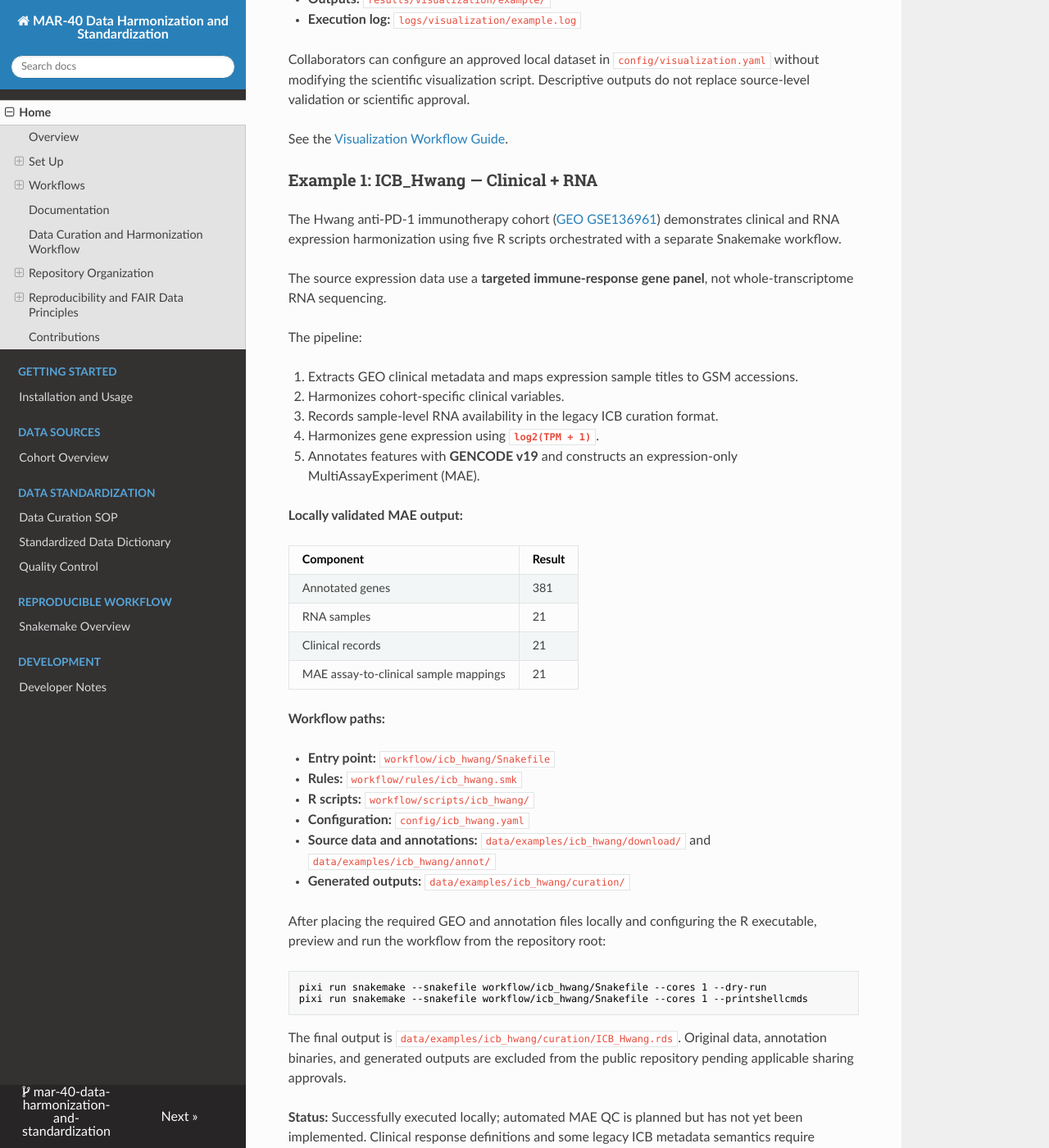
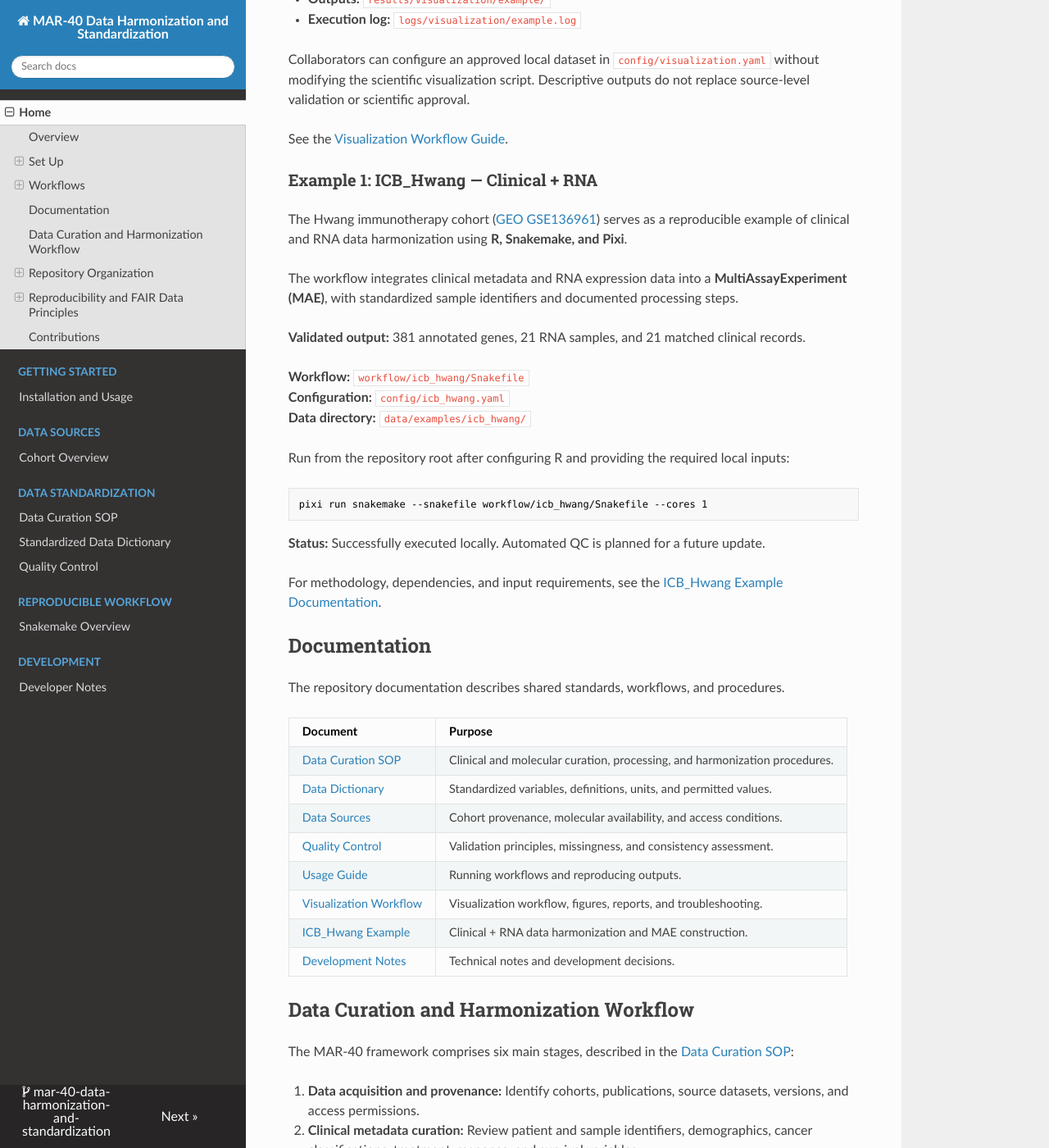
Before and after one commit to bhklab/mar40-data-harmonization, an MkDocs documentation site: the page built from docs/README.md, in a window 1280 px wide and 1400 px high, scrolled down 2536 px. Shown: the whole window at 82% size. Built offline with MkDocs 1.6.1, drawn with Linux system fonts in a browser that asks for light colours; nearby versions of some CDN libraries; some of the changed text lies outside the part shown.

Commit message:
Simplify ICB Hwang example in README

````diff
--- a/docs/README.md
+++ b/docs/README.md
@@ -99,48 +99,25 @@ See the [Visualization Workflow Guide](docs/visualization_workflow.md).
 
 ### Example 1: ICB_Hwang — Clinical + RNA
 
-The Hwang anti-PD-1 immunotherapy cohort ([GEO GSE136961](https://www.ncbi.nlm.nih.gov/geo/query/acc.cgi?acc=GSE136961)) demonstrates clinical and RNA expression harmonization using five R scripts orchestrated with a separate Snakemake workflow.
+The Hwang immunotherapy cohort ([GEO GSE136961](https://www.ncbi.nlm.nih.gov/geo/query/acc.cgi?acc=GSE136961)) serves as a reproducible example of clinical and RNA data harmonization using **R, Snakemake, and Pixi**.
 
-The source expression data use a **targeted immune-response gene panel**, not whole-transcriptome RNA sequencing.
+The workflow integrates clinical metadata and RNA expression data into a **MultiAssayExperiment (MAE)**, with standardized sample identifiers and documented processing steps.
 
-The pipeline:
+**Validated output:** 381 annotated genes, 21 RNA samples, and 21 matched clinical records.
 
-1. Extracts GEO clinical metadata and maps expression sample titles to GSM accessions.
-2. Harmonizes cohort-specific clinical variables.
-3. Records sample-level RNA availability in the legacy ICB curation format.
-4. Harmonizes gene expression using **`log2(TPM + 1)`**.
-5. Annotates features with **GENCODE v19** and constructs an expression-only MultiAssayExperiment (MAE).
+**Workflow:** `workflow/icb_hwang/Snakefile`
+**Configuration:** `config/icb_hwang.yaml`
+**Data directory:** `data/examples/icb_hwang/`
 
-**Locally validated MAE output:**
-
-| Component | Result |
-| --- | --- |
-| Annotated genes | 381 |
-| RNA samples | 21 |
-| Clinical records | 21 |
-| MAE assay-to-clinical sample mappings | 21 |
-
-**Workflow paths:**
-
-- **Entry point:** `workflow/icb_hwang/Snakefile`
-- **Rules:** `workflow/rules/icb_hwang.smk`
-- **R scripts:** `workflow/scripts/icb_hwang/`
-- **Configuration:** `config/icb_hwang.yaml`
-- **Source data and annotations:** `data/examples/icb_hwang/download/` and `data/examples/icb_hwang/annot/`
-- **Generated outputs:** `data/examples/icb_hwang/curation/`
-
-After placing the required GEO and annotation files locally and configuring the R executable, preview and run the workflow from the repository root:
+Run from the repository root after configuring R and providing the required local inputs:
 
 ```bash
-pixi run snakemake --snakefile workflow/icb_hwang/Snakefile --cores 1 --dry-run
-pixi run snakemake --snakefile workflow/icb_hwang/Snakefile --cores 1 --printshellcmds
+pixi run snakemake --snakefile workflow/icb_hwang/Snakefile --cores 1
 ```
 
-The final output is `data/examples/icb_hwang/curation/ICB_Hwang.rds`. Original data, annotation binaries, and generated outputs are excluded from the public repository pending applicable sharing approvals.
+**Status:** Successfully executed locally. Automated QC is planned for a future update.
 
-**Status:** Successfully executed locally; automated MAE QC is planned but has not yet been implemented. Clinical response definitions and some legacy ICB metadata semantics require source-level scientific review. The current workflow also uses shared ICB_Common functions retrieved from GitHub; pinning this dependency remains future work.
-
-See [ICB_Hwang Example](docs/icb_hwang_example.md) and [Hwang data instructions](data/examples/icb_hwang/README.md).
+For methodology, dependencies, and input requirements, see the [ICB_Hwang Example Documentation](docs/icb_hwang_example.md).
 
 ## Documentation
 
````
